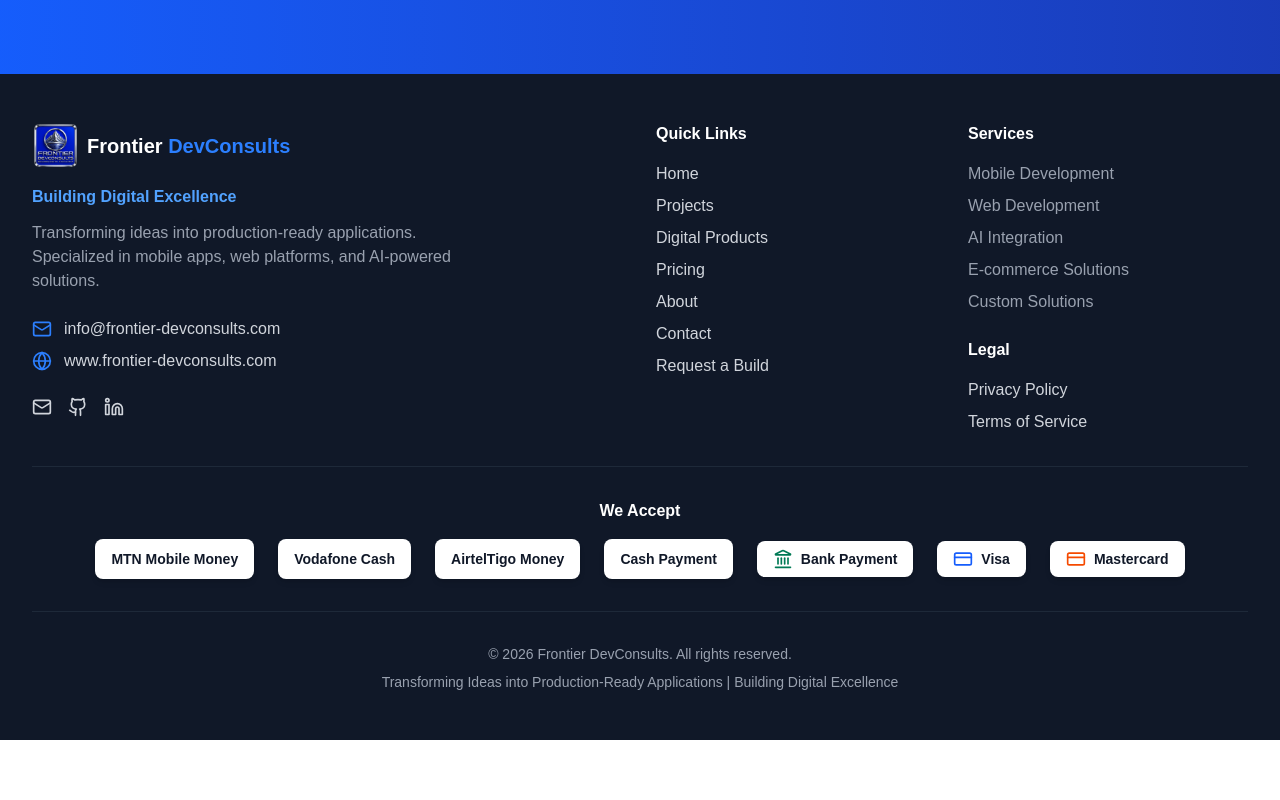
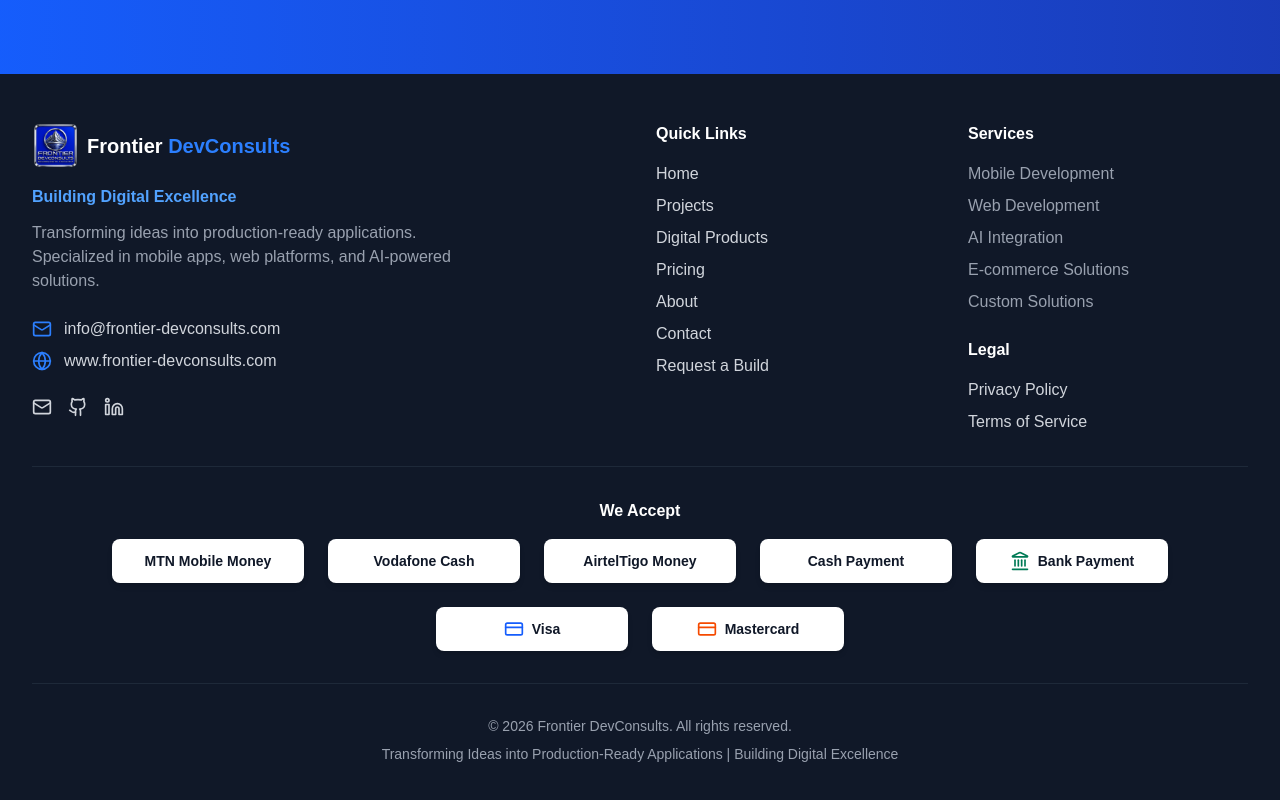
Before and after one commit to D-9ice/frontier-devconsults, a Next.js app: page / in a window 1280 px wide. Shown: the part 5126-5926 px from the top of the page. Before the commit the page ends 5866 px from the top, so only its background shows below. Built offline with nearby package versions, Linux system fonts and the light colour scheme; no server answers.

Commit message:
fix: standardize payment badge sizing

```diff
--- a/components/Footer.tsx
+++ b/components/Footer.tsx
@@ -97,31 +97,31 @@ export default function Footer() {
           <h3 className="text-white font-semibold mb-4 text-center">We Accept</h3>
           <div className="flex flex-wrap justify-center items-center gap-6">
             {/* Ghana Payment Platforms */}
-            <div className="bg-white px-4 py-2 rounded-lg shadow-md">
-              <span className="text-gray-900 font-bold text-sm">MTN Mobile Money</span>
+            <div className="flex h-11 w-48 items-center justify-center gap-2 rounded-lg bg-white px-4 text-center shadow-md">
+              <span className="whitespace-nowrap text-sm font-bold text-gray-900">MTN Mobile Money</span>
             </div>
-            <div className="bg-white px-4 py-2 rounded-lg shadow-md">
-              <span className="text-gray-900 font-bold text-sm">Vodafone Cash</span>
+            <div className="flex h-11 w-48 items-center justify-center gap-2 rounded-lg bg-white px-4 text-center shadow-md">
+              <span className="whitespace-nowrap text-sm font-bold text-gray-900">Vodafone Cash</span>
             </div>
-            <div className="bg-white px-4 py-2 rounded-lg shadow-md">
-              <span className="text-gray-900 font-bold text-sm">AirtelTigo Money</span>
+            <div className="flex h-11 w-48 items-center justify-center gap-2 rounded-lg bg-white px-4 text-center shadow-md">
+              <span className="whitespace-nowrap text-sm font-bold text-gray-900">AirtelTigo Money</span>
             </div>
-            <div className="bg-white px-4 py-2 rounded-lg shadow-md">
-              <span className="text-gray-900 font-bold text-sm">Cash Payment</span>
+            <div className="flex h-11 w-48 items-center justify-center gap-2 rounded-lg bg-white px-4 text-center shadow-md">
+              <span className="whitespace-nowrap text-sm font-bold text-gray-900">Cash Payment</span>
             </div>
-            <div className="flex items-center gap-2 bg-white px-4 py-2 rounded-lg shadow-md">
-              <Landmark className="w-5 h-5 text-emerald-700" />
-              <span className="text-gray-900 font-bold text-sm">Bank Payment</span>
+            <div className="flex h-11 w-48 items-center justify-center gap-2 rounded-lg bg-white px-4 text-center shadow-md">
+              <Landmark className="h-5 w-5 shrink-0 text-emerald-700" />
+              <span className="whitespace-nowrap text-sm font-bold text-gray-900">Bank Payment</span>
             </div>
 
             {/* Card Payments */}
-            <div className="flex items-center gap-2 bg-white px-4 py-2 rounded-lg shadow-md">
-              <CreditCard className="w-5 h-5 text-blue-600" />
-              <span className="text-gray-900 font-bold text-sm">Visa</span>
+            <div className="flex h-11 w-48 items-center justify-center gap-2 rounded-lg bg-white px-4 text-center shadow-md">
+              <CreditCard className="h-5 w-5 shrink-0 text-blue-600" />
+              <span className="whitespace-nowrap text-sm font-bold text-gray-900">Visa</span>
             </div>
-            <div className="flex items-center gap-2 bg-white px-4 py-2 rounded-lg shadow-md">
-              <CreditCard className="w-5 h-5 text-orange-600" />
-              <span className="text-gray-900 font-bold text-sm">Mastercard</span>
+            <div className="flex h-11 w-48 items-center justify-center gap-2 rounded-lg bg-white px-4 text-center shadow-md">
+              <CreditCard className="h-5 w-5 shrink-0 text-orange-600" />
+              <span className="whitespace-nowrap text-sm font-bold text-gray-900">Mastercard</span>
             </div>
           </div>
         </div>
```
